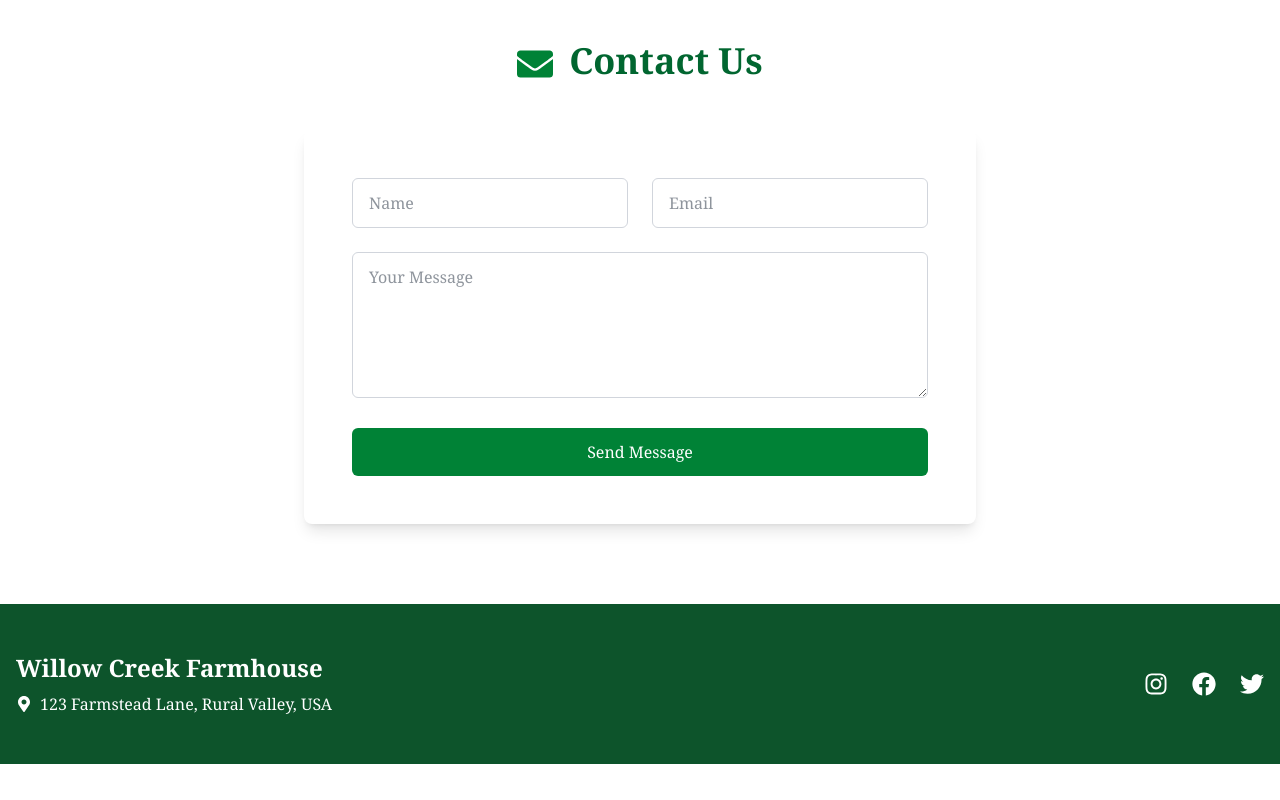
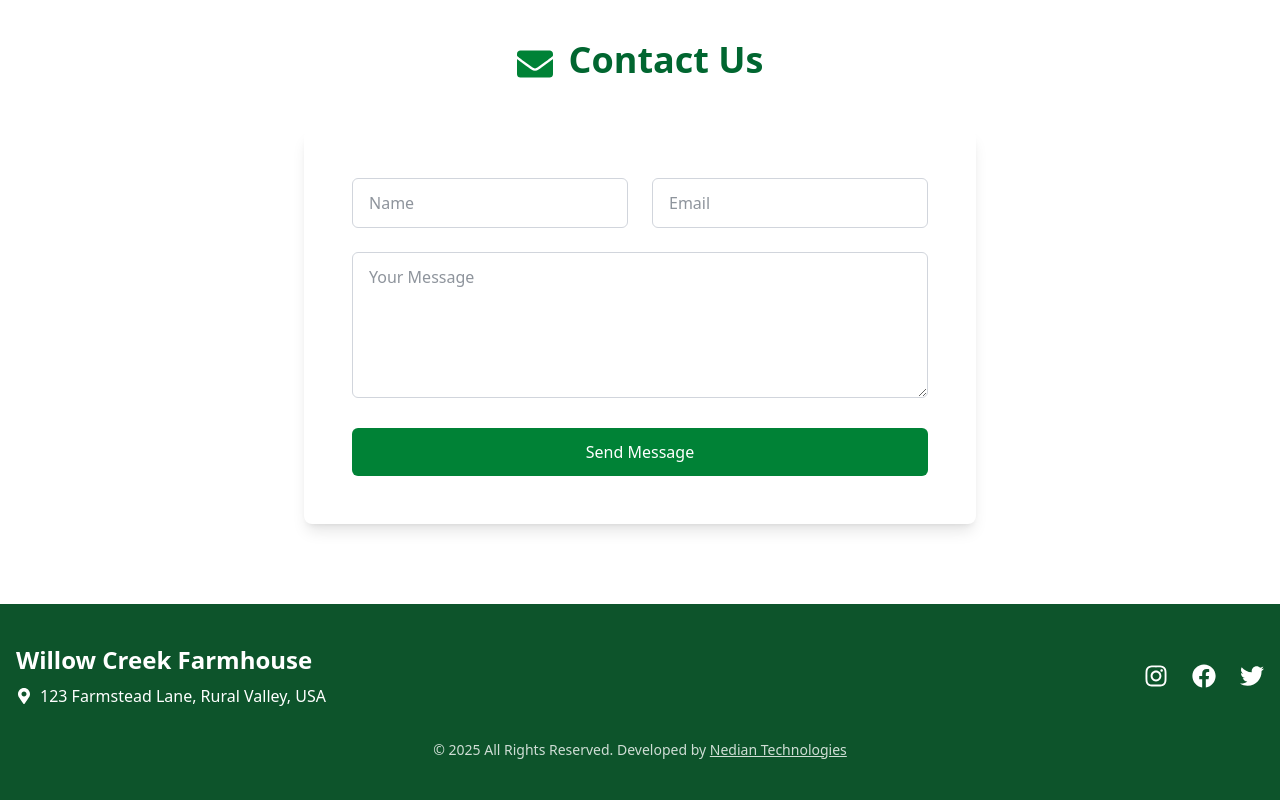
Before and after one commit to SyedMisbahUrRehman/farm-house, a React (Vite) app: page / in a window 1280 px wide. Shown: the part 2854-3654 px from the top of the page. Before the commit the page ends 3618 px from the top, so only its background shows below. Built offline with nearby package versions, Linux system fonts and the light colour scheme.

Commit message:
footer updated

```diff
--- a/src/App.jsx
+++ b/src/App.jsx
@@ -38,7 +38,7 @@ const App = () => {
   };
 
   return (
-    <div className="font-serif text-gray-800 bg-white">
+    <div className="font-sans text-gray-800 bg-white">
       {/* Navigation */}
       <nav className="fixed top-0 left-0 right-0 z-50 bg-white shadow-md">
         <div className="container mx-auto px-4 py-4 flex justify-between items-center">
--- a/src/components/Footer.jsx
+++ b/src/components/Footer.jsx
@@ -2,8 +2,10 @@ import React from 'react'
 import { FaFacebook, FaInstagram, FaMapMarkerAlt, FaTwitter } from 'react-icons/fa'
 
 export default function Footer() {
+    const currentYear = new Date().getFullYear();
+
     return (
-        <footer className="bg-green-900 text-white py-12">
+        <footer className="bg-green-900 text-white py-10">
             <div className="container mx-auto px-4 flex flex-col sm:flex-row justify-between items-center space-y-4 sm:space-y-0">
                 <div className="text-center sm:text-left">
                     <h3 className="text-xl sm:text-2xl font-bold mb-2">Willow Creek Farmhouse</h3>
@@ -18,5 +20,9 @@ export default function Footer() {
                     <a href="https://x.com/" className="hover:text-green-300 transition-colors"><FaTwitter /></a>
                 </div>
             </div>
-        </footer>)
+            <div className=" mx-auto px-4 pt-8  text-center text-sm text-white/80">
+                <p>© {currentYear} All Rights Reserved. Developed by <a href="https://nediantechnologies.com" className="underline hover:text-white transition-colors text-nowrap">Nedian Technologies</a></p>
+            </div>
+        </footer>
+    )
 }
```
